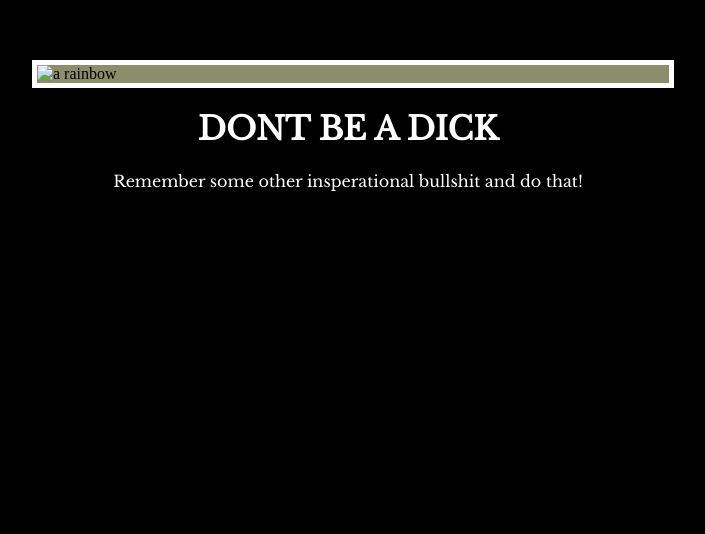
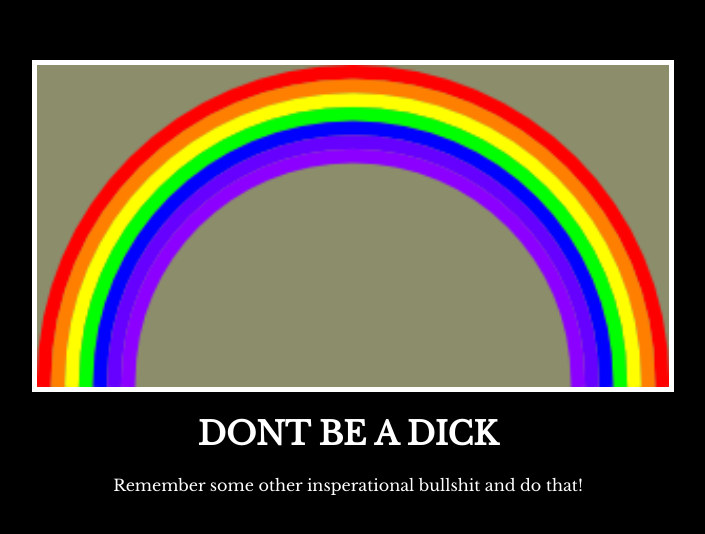
Before and after one commit to Mark0993/inspirational, a plain HTML site: page index.html in a window 1280 px wide. Shown: the part 140-674 px from the top of the page, without its empty margins (292-997 px from the left). Drawn offline with nearby package versions, Linux system fonts and the light colour scheme.

Commit message:
Update index.html

```diff
--- a/index.html
+++ b/index.html
@@ -28,7 +28,7 @@ But it must have the following features:
 </head>
 <body>
   <div>
-  <img id="rainbow" src="./assets/rainbow.jpg" alt="a rainbow">
+  <img id="rainbow" src="./assests/rainbow.jpg" alt="a rainbow">
   <h1>Dont be a dick</h1>
   <p>Remember some other insperational bullshit and do that!<p>
 </div>
```
